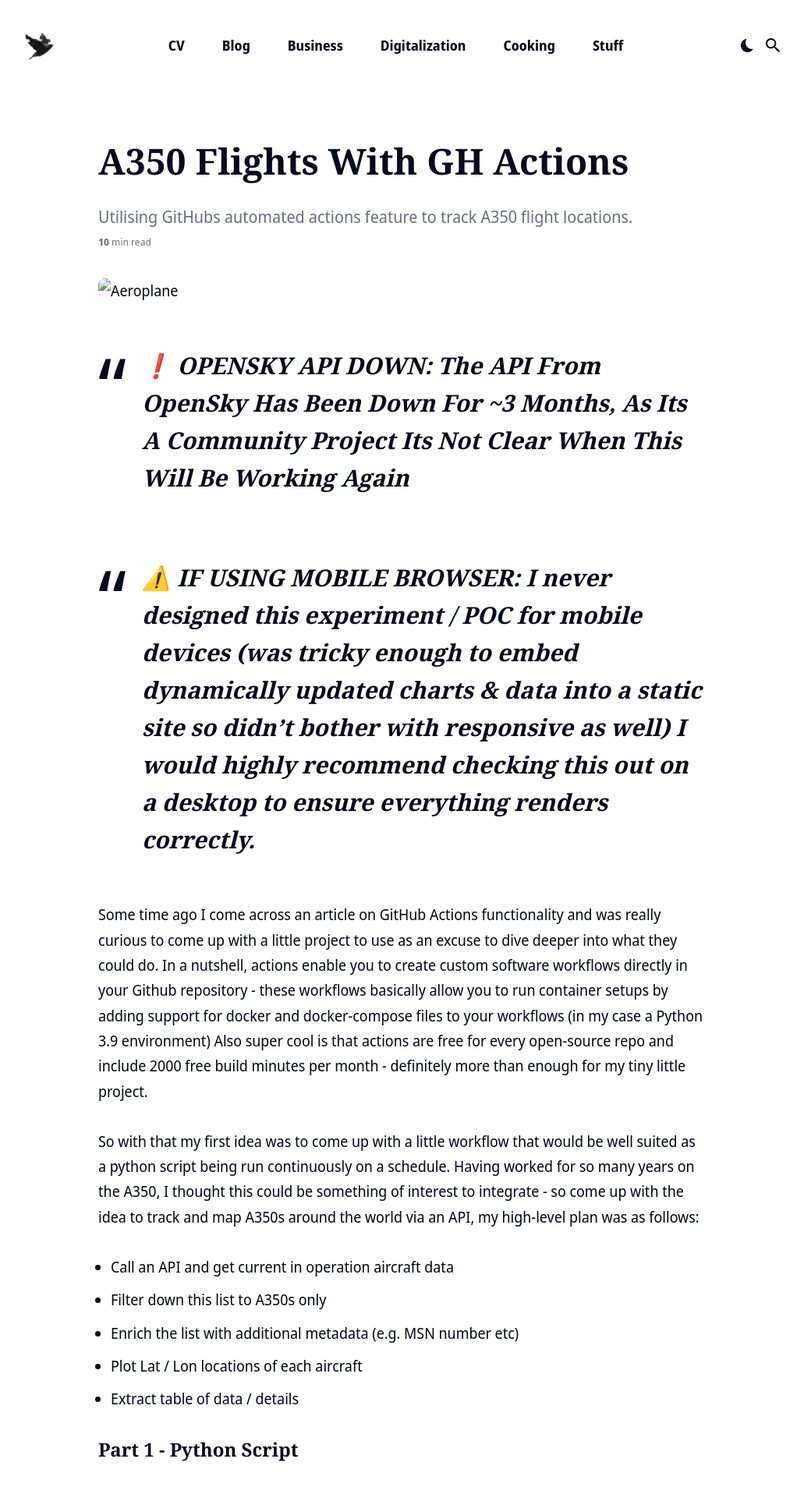
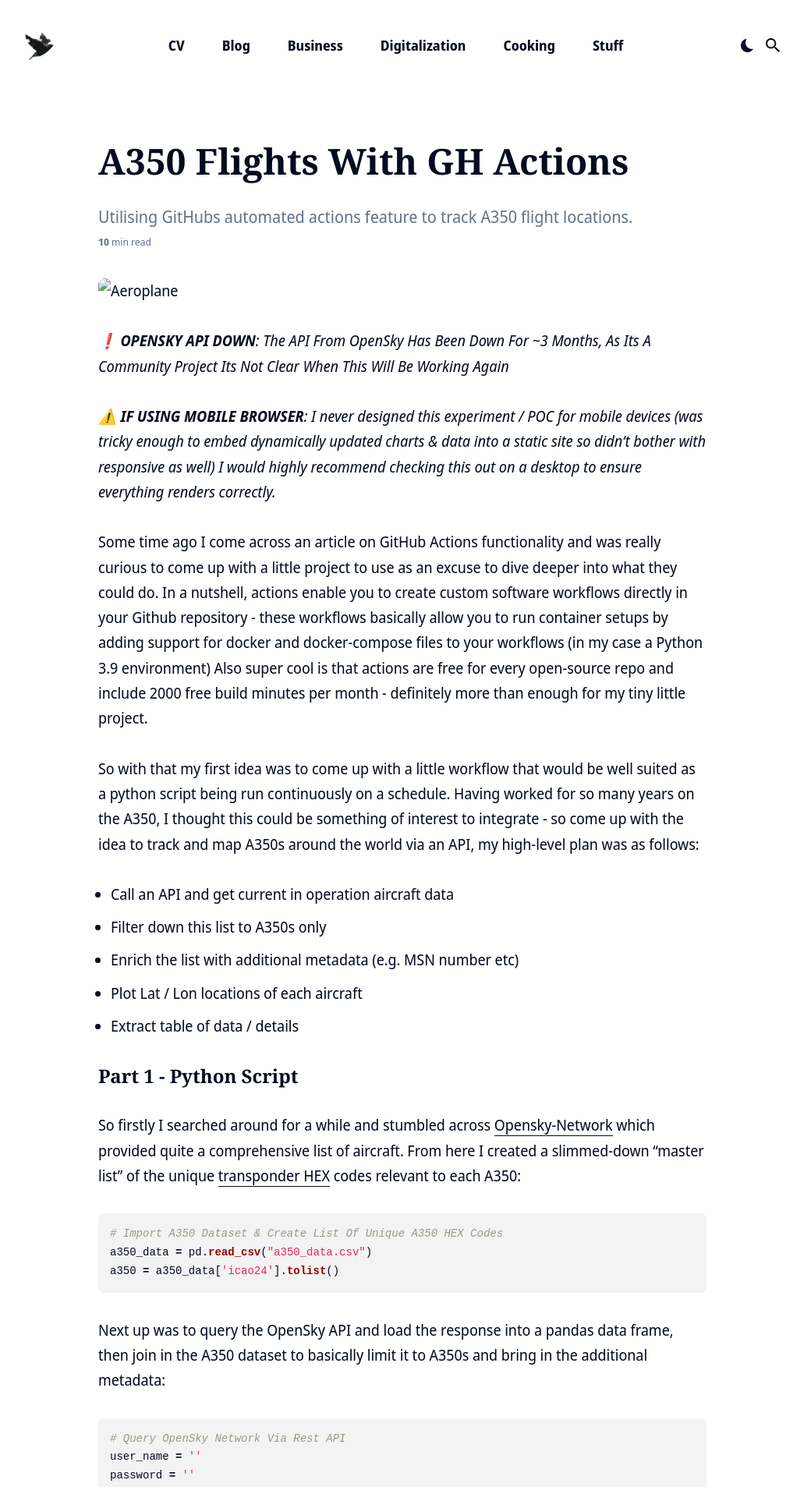
Before and after one commit to clintjb/clintjb.github.io, a Jekyll site: the page built from _posts/2021/2021-11-16-ghactions-a350-flights-post.md, in a window 1280 px wide. Shown: the top 1907 px of the page at 78% size, without its empty margins (124-1155 px from the left). Built offline with Jekyll 4.4.1, drawn with Linux system fonts in a browser that asks for light colours; nearby versions of some CDN libraries.

```diff
--- a/_posts/2021/2021-11-16-ghactions-a350-flights-post.md
+++ b/_posts/2021/2021-11-16-ghactions-a350-flights-post.md
@@ -11,9 +11,9 @@ image: '/images/posts/2021/a350.jpg'
 ---
 ![Aeroplane](/images/posts/2021/a350.jpg)
 
-> _❗ **OPENSKY API DOWN**: The API From OpenSky Has Been Down For ~3 Months, As Its A Community Project Its Not Clear When This Will Be Working Again_
+_❗ **OPENSKY API DOWN**: The API From OpenSky Has Been Down For ~3 Months, As Its A Community Project Its Not Clear When This Will Be Working Again_
 
-> _⚠️ **IF USING MOBILE BROWSER**: I never designed this experiment / POC for mobile devices (was tricky enough to embed dynamically updated charts & data into a static site so didn't bother with responsive as well) I would highly recommend checking this out on a desktop to ensure everything renders correctly._
+_⚠️ **IF USING MOBILE BROWSER**: I never designed this experiment / POC for mobile devices (was tricky enough to embed dynamically updated charts & data into a static site so didn't bother with responsive as well) I would highly recommend checking this out on a desktop to ensure everything renders correctly._
 
 Some time ago I come across an article on GitHub Actions functionality and was really curious to come up with a little project to use as an excuse to dive deeper into what they could do.
 In a nutshell, actions enable you to create custom software workflows directly in your Github repository - these workflows basically allow you to run container setups by adding support for docker and docker-compose files to your workflows (in my case a Python 3.9 environment)
```
